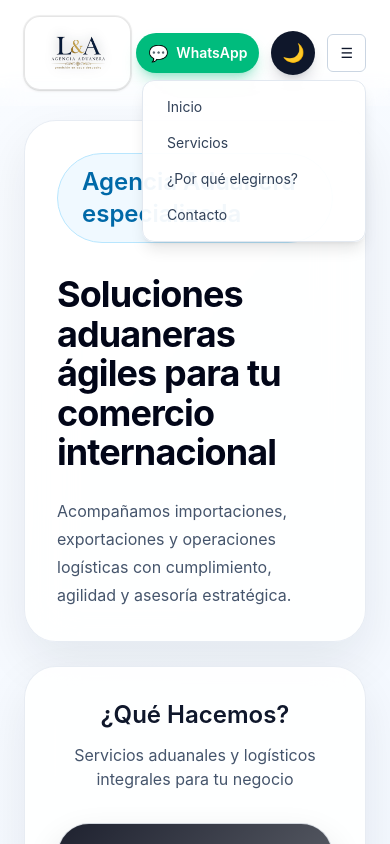
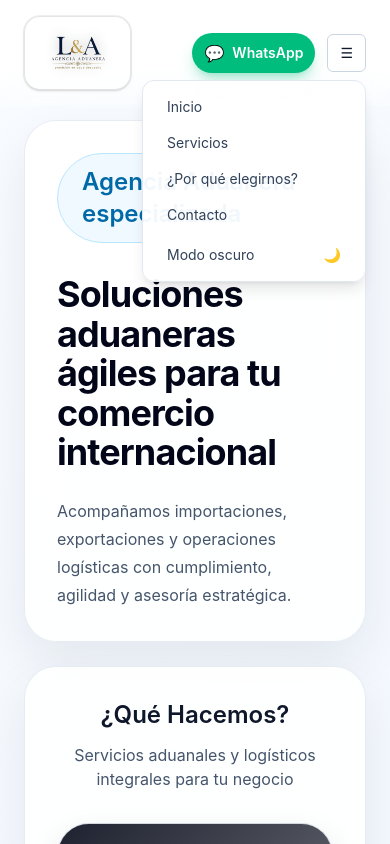
Before and after one commit to 007angel/AG-AD-01, a Next.js app: page / in a window 390 px wide. Both pictures are taken after a click on the button "Abrir menú". Shown: the top 844 px of the page. Built offline with nearby package versions, Linux system fonts and the light colour scheme; no server answers; grey boxes are pictures that could not be loaded.

Commit message:
ocultar el boton de apariencia al cuadro del menu mobil

```diff
--- a/src/components/MobileMenu.tsx
+++ b/src/components/MobileMenu.tsx
@@ -12,7 +12,7 @@ const links = [
 
 export function MobileMenu() {
   const [isOpen, setIsOpen] = useState(false);
-  const { isDarkMode } = useTheme();
+  const { isDarkMode, toggleTheme } = useTheme();
 
   useEffect(() => {
     const handleResize = () => {
@@ -53,6 +53,16 @@ export function MobileMenu() {
               {link.label}
             </a>
           ))}
+          <button
+            type="button"
+            onClick={toggleTheme}
+            className={`mt-1 flex w-full items-center justify-between rounded-lg px-4 py-2 text-sm transition-colors ${
+              isDarkMode ? "text-slate-200 hover:bg-slate-800" : "text-slate-700 hover:bg-slate-100"
+            }`}
+          >
+            <span>{isDarkMode ? "Modo claro" : "Modo oscuro"}</span>
+            <span>{isDarkMode ? "☀️" : "🌙"}</span>
+          </button>
         </div>
       )}
     </div>
--- a/src/components/SiteHeader.tsx
+++ b/src/components/SiteHeader.tsx
@@ -59,7 +59,9 @@ export function SiteHeader() {
             <span className="text-base">💬</span>
             WhatsApp
           </a>
-          <ThemeToggle />
+          <div className="hidden md:block">
+            <ThemeToggle />
+          </div>
           <MobileMenu />
         </div>
       </div>
```
